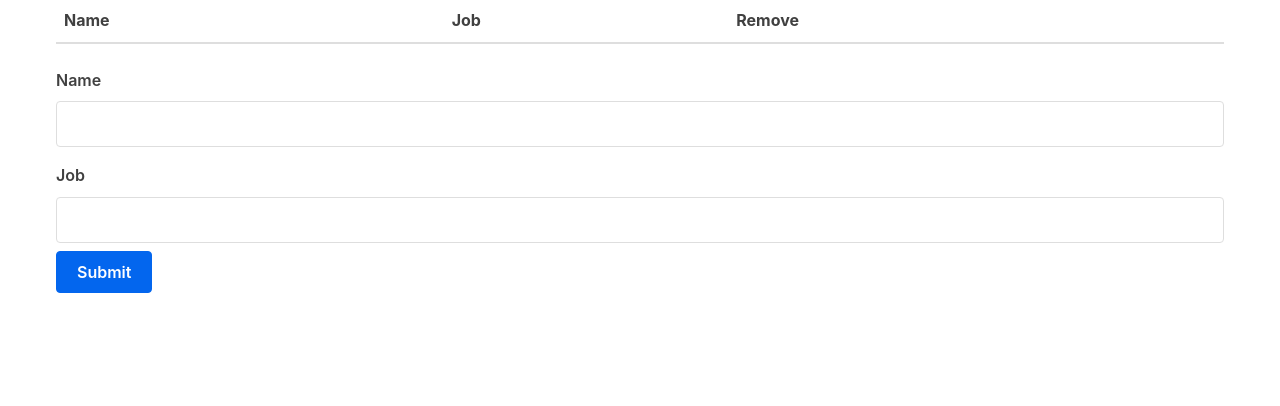
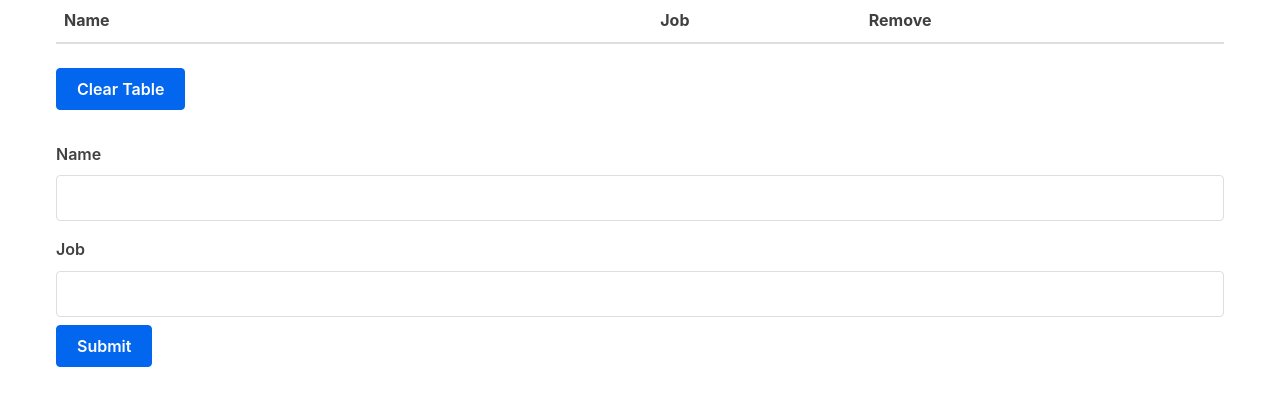
Before and after one commit to tbiehle/cs_307, a React (Vite) app in the folder packages/react-frontend/: page / in a window 1280 px wide. Shown: the top 406 px of the page. Built offline with nearby package versions, Linux system fonts and the light colour scheme.

Commit message:
added button to clear job table

```diff
--- a/packages/react-frontend/src/Table.jsx
+++ b/packages/react-frontend/src/Table.jsx
@@ -35,6 +35,14 @@ function TableBody(props) {
    );
 }
 
+function ClearButton(props) {
+  return (
+    <button onClick={() => props.clearTable()}>
+      Clear Table
+    </button>
+  )
+}
+
 function Table(props) {
   return (
     <table>
@@ -43,6 +51,8 @@ function Table(props) {
         characterData={props.characterData}
         removeCharacter={props.removeCharacter}
       />
+      <p/>
+      <ClearButton clearTable = {props.clearTable} />
     </table>
 );
 }
```
